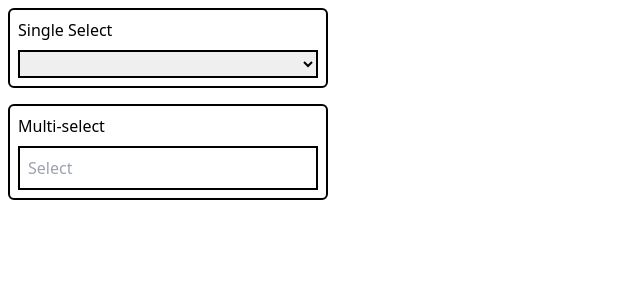
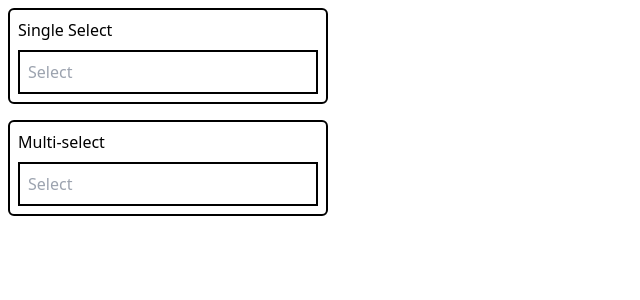
Before and after one commit to jng9230/hive-2024, a React (Create React App) app: page / in a window 1280 px wide. Shown: the top 300 px of the page, without its empty margins (0-640 px from the left). Built offline with nearby package versions, Linux system fonts and the light colour scheme; the HTML template or start-up script is replaced by a standard one.

Commit message:
single select logic

```diff
--- a/src/components/Select.tsx
+++ b/src/components/Select.tsx
@@ -16,6 +16,7 @@ export default function Select({
 
 }) {
     const [selectedContent, setSelectedContent] = useState<boolean[]>(Array(options.length).fill(false))
+    const [selectedSingle, setSelectedSingle] = useState<string>("")
     isMultiSelect = isMultiSelect ? isMultiSelect : false
     placeholder = placeholder ? placeholder : `Select`
 
@@ -75,31 +76,22 @@ export default function Select({
         };
     }, [onClickOutside]);
 
+
+    const handleSelectClickSingle = (d: string) => {
+        setSelectedSingle(d)
+        handleHideOptions();
+    }
     return (
         <div className={"flex flex-col w-80 border-black border-2 rounded-md p-2 space-y-2"}
             ref={ref}
         >
-            {!isMultiSelect ?
-                <>
-                    <label htmlFor="" className=""> {label} </label>
-                    <select name="" id="" className="border-2 border-black">
-                        <option value=""> </option>
-                        {
-                            options.map((d, i) => {
-                                return <option value={d} key={i}> {d} </option>
-                            })
-                        }
-                    </select>
-                </>
-                :
-                <>
             <label htmlFor=""> {label} </label>
             <ul className="border-2 border-black p-2 max-h-20 overflow-y-auto cursor-pointer"
                 onClick={toggleShowOptions}
             >
                 {
+                    isMultiSelect ?
                         selectedContent.reduce((total, x) => total + (x ? 1 : 0), 0) !== 0 ?
-                                // [...selectedContent].map((d, i) => {
                             [...selectedContent].map((d, i) => {
                                 if (d) {
                                     return (
@@ -118,10 +110,23 @@ export default function Select({
                             <span className="text-gray-400">
                                 {placeholder}
                             </span>
+                        :
+                        <>
+                            {
+                                selectedSingle !== "" ?
+                                    <span>
+                                        {selectedSingle}
+                                    </span>
+                                    :
+                                    <span className="text-gray-400"> Select </span>
+                            }
+                        </>
                 }
             </ul>
             <div className={`border-2 border-black ${!showOptions ? "hidden" : ""}`}
             >
+                {
+                    isMultiSelect ?
                         <ul className="max-h-60 overflow-y-auto" autoFocus>
                             {/* select/unselect all */}
                             <li className="flex items-center px-2 py-1">
@@ -144,9 +149,21 @@ export default function Select({
                                 })
                             }
                         </ul>
+                        :
+                        <ul>
+                            {
+                                options.map((d, i) => {
+                                    return (
+                                        <li key={i} onClick={() => handleSelectClickSingle(d)}
+                                            className="cursor-pointer">
+                                            {d}
+                                        </li>
+                                    )
+                                })
+                            }
+                        </ul>
+                }
             </div>
-                </>
-            }
         </div >
     )
 }
```
Lines whose indentation alone changed are shown as unchanged.
